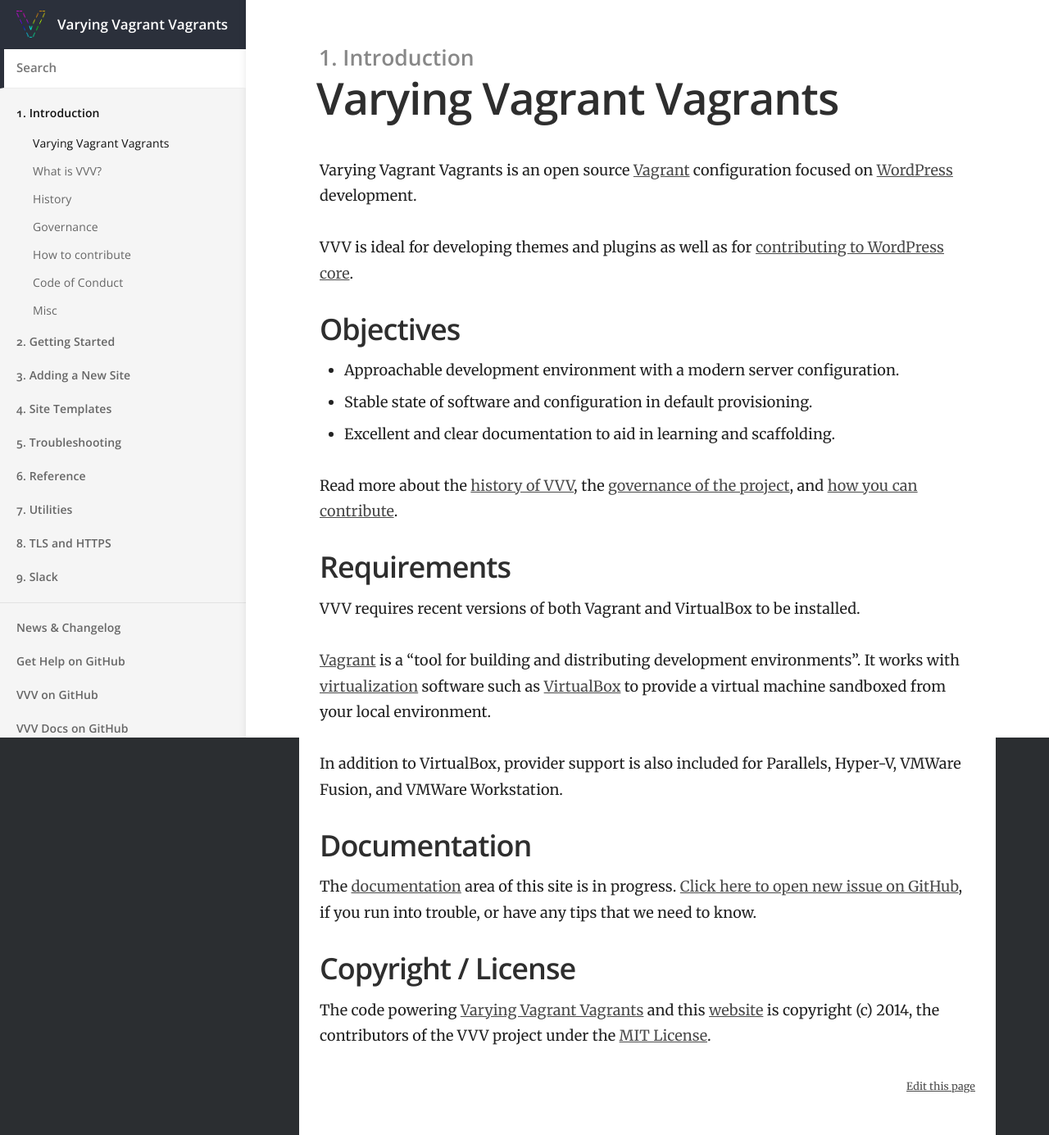
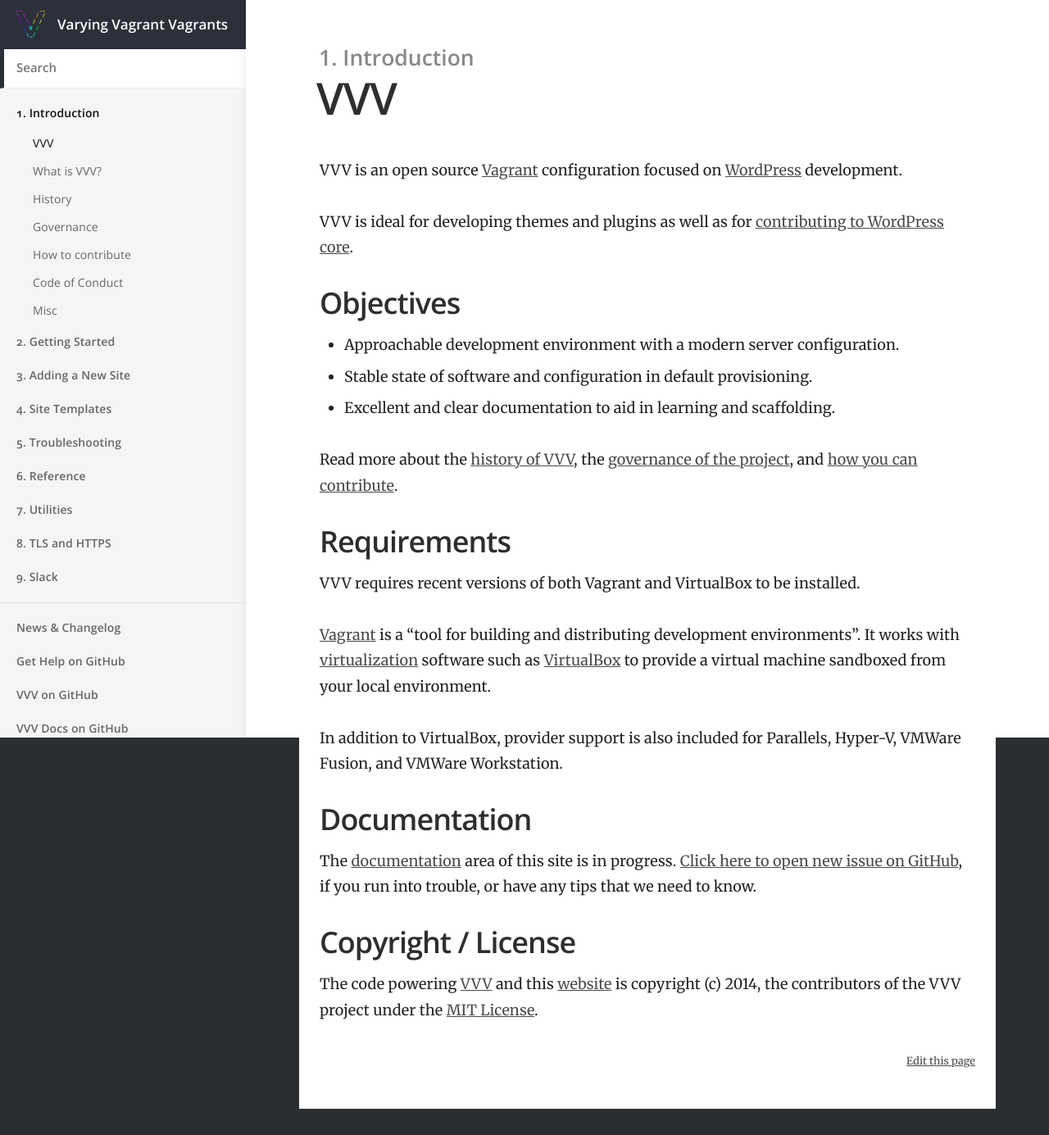
Before and after one commit to Varying-Vagrant-Vagrants/varyingvagrantvagrants.org, a Jekyll site: the page built from index.md, in a window 1280 px wide. Shown: the whole page at 82% size. Built offline with Jekyll 4.4.1, drawn with Linux system fonts in a browser that asks for light colours; after the commit the page ends 1353 px from its top, so only the background shows below that.

Commit message:
Update index.md

```diff
--- a/index.md
+++ b/index.md
@@ -1,11 +1,11 @@
 ---
 layout: default
-title: Varying Vagrant Vagrants
+title: VVV
 category: 1. Introduction
 order: 1
 ---
 
-Varying Vagrant Vagrants is an open source [Vagrant](https://www.vagrantup.com) configuration focused on [WordPress](https://wordpress.org) development.
+VVV is an open source [Vagrant](https://www.vagrantup.com) configuration focused on [WordPress](https://wordpress.org) development.
 
 VVV is ideal for developing themes and plugins as well as for [contributing to WordPress core](https://make.wordpress.org/core/).
 
@@ -31,4 +31,4 @@ The [documentation](docs/en-US/index.md) area of this site is in progress. [Clic
 
 ## Copyright / License
 
-The code powering [Varying Vagrant Vagrants](https://github.com/Varying-Vagrant-Vagrants/VVV) and this [website](https://github.com/Varying-Vagrant-Vagrants/varyingvagrantvagrants.org) is copyright (c) 2014, the contributors of the VVV project under the [MIT License](https://opensource.org/licenses/MIT).
+The code powering [VVV](https://github.com/Varying-Vagrant-Vagrants/VVV) and this [website](https://github.com/Varying-Vagrant-Vagrants/varyingvagrantvagrants.org) is copyright (c) 2014, the contributors of the VVV project under the [MIT License](https://opensource.org/licenses/MIT).
```
